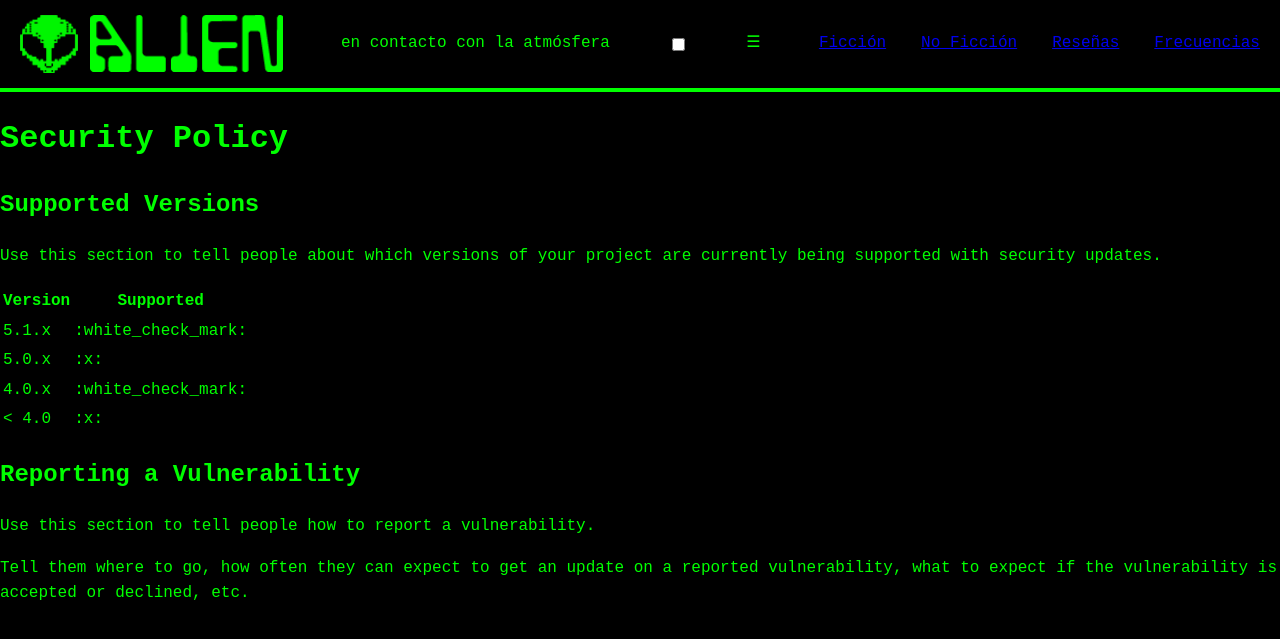
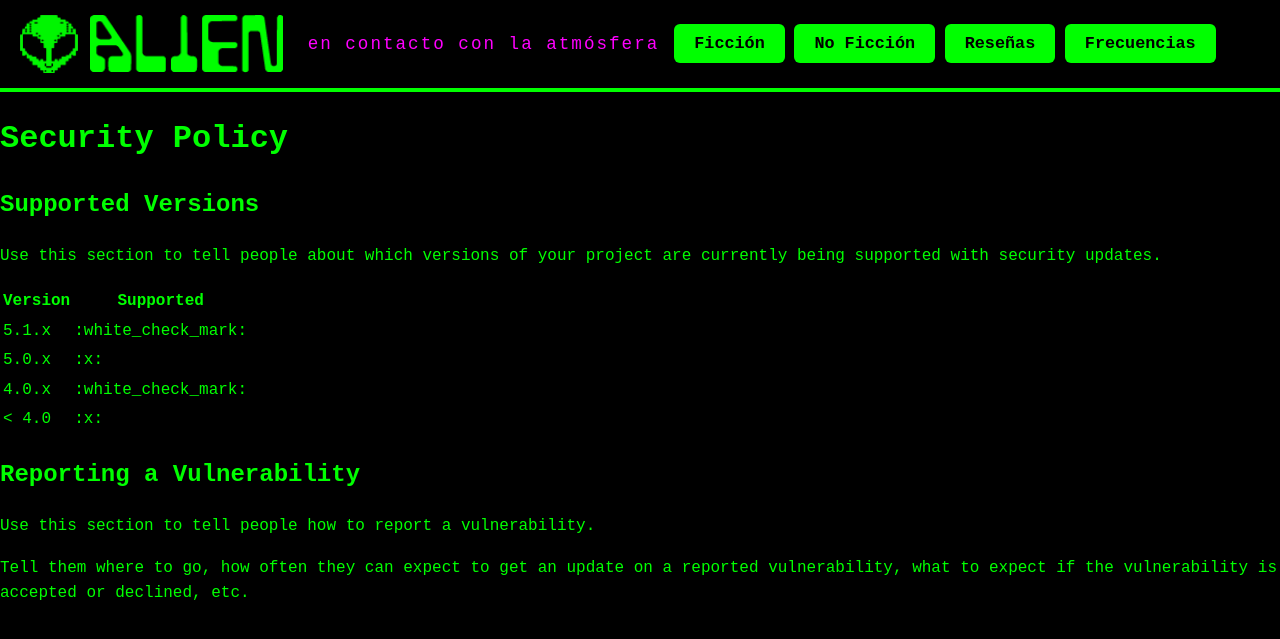
Before and after one commit to alienrevista-nave/Alien-Revista-2.0, a Jekyll site: the page built from SECURITY.md, in a window 1280 px wide. Shown: the top 639 px of the page. Built offline with Jekyll 4.4.1, drawn with Linux system fonts in a browser that asks for light colours; our own code applies the rules of GitHub Pages for plain Markdown files.

Commit message:
Update style.css

```diff
--- a/assets/css/style.css
+++ b/assets/css/style.css
@@ -7,7 +7,7 @@ body {
   line-height: 1.6;
 }
 
-/* HEADER */
+/* ==================== HEADER MEJORADO ==================== */
 .header {
   position: sticky;
   top: 0;
@@ -15,98 +15,89 @@ body {
   border-bottom: 4px solid #00ff00;
   padding: 15px 20px;
   display: flex;
-  justify-content: space-between;
   align-items: center;
+  flex-wrap: wrap;
+  gap: 15px;
   z-index: 100;
 }
 
 .logo-link {
   display: flex;
   align-items: center;
+  text-decoration: none;
 }
 
 .alien-icon { height: 58px; margin-right: 12px; }
 .alien-text { height: 58px; }
 
-/* Menú con hover */
-.nav {
-  display: flex;
-  gap: 35px;
-  align-items: center;
+.tagline {
+  color: #ff00ff;
+  font-size: 1.1em;
+  letter-spacing: 2px;
+  margin-left: 10px;
+  white-space: nowrap;
 }
 
-.dropdown {
-  position: relative;
+/* Botones verdes estilo mockup */
+.nav-btn {
+  background: #00ff00;
+  color: black;
+  padding: 10px 20px;
+  border-radius: 6px;
+  text-decoration: none;
+  font-weight: bold;
+  font-size: 1.05em;
+  transition: all 0.3s;
 }
 
-.dropbtn {
-  color: #ff00ff;
-  text-decoration: none;
-  font-size: 1.1em;
-  padding: 8px 0;
+.nav-btn:hover {
+  background: #ff00ff;
+  color: white;
+  transform: translateY(-2px);
 }
 
-.dropdown {
-  position: relative;
+/* Ocultar checkbox */
+.menu-toggle {
+  display: none;
 }
 
-.dropdown-content {
+.hamburger {
+  font-size: 2.4em;
+  color: #ff00ff;
+  cursor: pointer;
   display: none;
-  position: absolute;
-  background: black;
-  border: 2px solid #00ff00;
-  min-width: 220px;
-  top: 100%;
-  left: 0;
-  padding: 12px 0;
-  box-shadow: 0 0 15px rgba(0,255,0,0.4);
-  z-index: 200;
+  margin-left: auto;
 }
 
-/* Corrección para los dropdowns de la derecha */
-.dropdown:last-child .dropdown-content {
-  left: auto;
-  right: 0;
-}
+/* ==================== RESPONSIVE ==================== */
+@media (max-width: 900px) {
+  .header {
+    justify-content: space-between;
+  }
 
-.dropdown:hover .dropdown-content {
-  display: block;
-}
+  .tagline {
+    display: none; /* se oculta en móvil para no saturar */
+  }
 
-.dropdown:hover .dropdown-content {
-  display: block;
-}
-
-.dropdown-content a {
-  display: block;
-  padding: 10px 20px;
-  color: #00ff00;
-  text-decoration: none;
-}
-
-.dropdown-content a:hover {
-  background: rgba(0,255,0,0.1);
-  color: #00ff88;
-}
-
-/* Móvil */
-@media (max-width: 900px) {
   .nav {
     display: none;
     flex-direction: column;
     position: absolute;
-    top: 80px;
+    top: 100%;
     left: 0;
     width: 100%;
     background: black;
     padding: 20px;
     border-top: 4px solid #00ff00;
+    gap: 10px;
+  }
+
+  .nav-btn {
+    text-align: center;
+    padding: 14px;
   }
 
   .hamburger {
-    font-size: 2.2em;
-    color: #ff00ff;
-    cursor: pointer;
     display: block;
   }
 
@@ -114,3 +105,8 @@ body {
     display: flex;
   }
 }
+
+/* Quitar el cuadradito blanco */
+input[type="checkbox"] {
+  display: none;
+}
```
